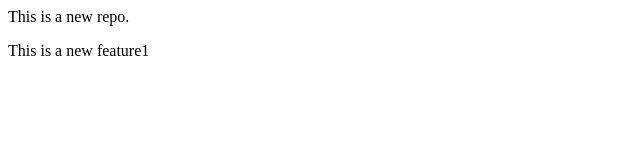
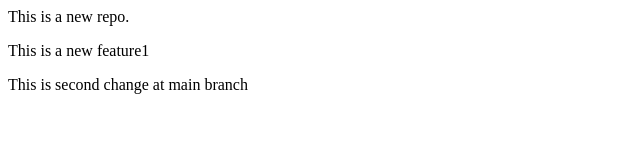
Before and after one commit to the-deepak-kumar/localrepo, a plain HTML site: page index.html in a window 1280 px wide. Shown: the whole page, without its empty margins (0-640 px from the left). Drawn offline with Linux system fonts and the light colour scheme.

Commit message:
Added second change

```diff
--- a/index.html
+++ b/index.html
@@ -1,2 +1,3 @@
 <p>This is a new repo.</p>
 <p>This is a new feature1</p>
+<p>This is second change at main branch</p>
```
